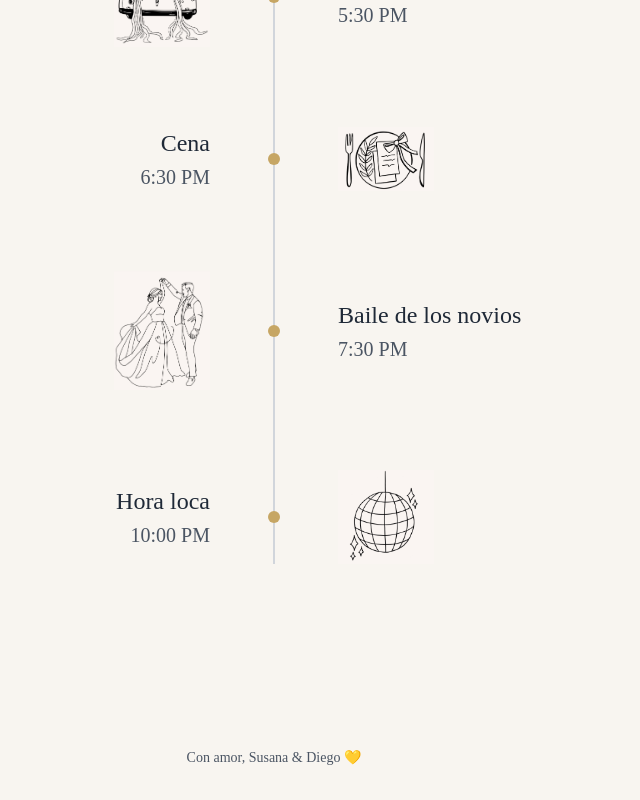
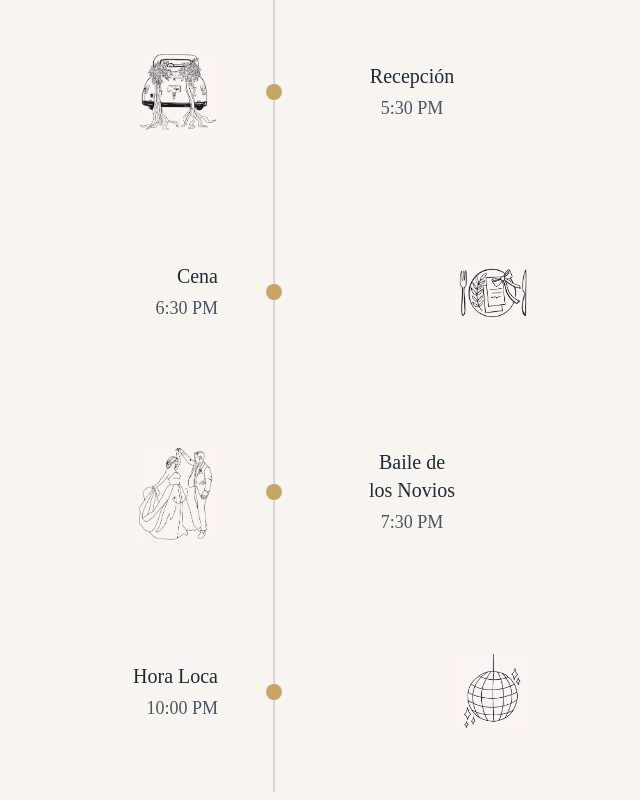
Before and after one commit to Susanabt1001419/Invitacion---Boda, a Next.js app: page / in a window 1280 px wide. Shown: the part 2640-3440 px from the top of the page, without its empty margins (366-1006 px from the left). Built offline with nearby package versions, Linux system fonts and the light colour scheme.

Commit message:
Refactor wedding program section layout

```diff
--- a/pages/index.js
+++ b/pages/index.js
@@ -179,75 +179,109 @@ export default function Home() {
         </motion.div>
       </section>
 
-      {/* 🕰️ PROGRAMA DE LA BODA */}
-      <Section id="programa" className="py-16">
-        <h2 className="font-script text-3xl sm:text-4xl text-gold mb-16">
+     {/* 🕊️ PROGRAMA DE LA BODA */}
+      <Section className="py-16">
+        <h2 className="font-script text-3xl text-gold mb-14">
           Programa de la boda
         </h2>
 
-        <div className="relative max-w-5xl mx-auto px-6">
+        <div className="relative max-w-3xl mx-auto">
 
           {/* LÍNEA CENTRAL */}
-          <div className="absolute left-1/2 top-0 h-full w-[2px] bg-gray-300 -translate-x-1/2" />
+          <div className="absolute left-1/2 top-0 h-full w-[2px] bg-gray-300 transform -translate-x-1/2"></div>
 
-          {/* ITEM */}
-          {[
-            { title: "Ceremonia Católica", time: "4:00 PM", img: "/ceremonia.png", side: "left" },
-            { title: "Recepción", time: "5:30 PM", img: "/recepcion.png", side: "right" },
-            { title: "Cena", time: "6:30 PM", img: "/cena.png", side: "left" },
-            { title: "Baile de los novios", time: "7:30 PM", img: "/baile.png", side: "right" },
-            { title: "Hora loca", time: "10:00 PM", img: "/hora_loca.png", side: "left" },
-          ].map((item, i) => (
-            <div
-              key={i}
-              className="relative grid grid-cols-1 md:grid-cols-2 gap-8 mb-20 items-center"
-            >
+          {/* ===== CEREMONIA ===== */}
+          <div className="relative flex items-center min-h-[200px]">
+            <div className="w-1/2 text-right pr-14 max-w-[220px] ml-auto">
+              <span className="block text-xl font-medium text-gray-800">
+                Ceremonia<br />Católica
+              </span>
+              <span className="block text-lg text-gray-600 mt-1">
+                4:00 PM
+              </span>
+            </div>
 
-              {/* PUNTO DORADO */}
-              <span className="absolute left-1/2 top-1/2 w-3 h-3 bg-gold rounded-full -translate-x-1/2 -translate-y-1/2 z-10" />
+            <span className="absolute left-1/2 w-4 h-4 bg-gold rounded-full transform -translate-x-1/2"></span>
 
-              {/* TEXTO IZQUIERDA */}
-              {item.side === "left" && (
-                <div className="text-right pr-12">
-                  <p className="text-xl sm:text-2xl font-medium text-gray-800">
-                    {item.title}
-                  </p>
-                  <p className="text-lg sm:text-xl text-gray-600 mt-1">
-                    {item.time}
-                  </p>
-                </div>
-              )}
+            <div className="w-1/2 pl-14">
+              <img src="/ceremonia.png" alt="Ceremonia" className="w-20 mx-auto opacity-90" />
+            </div>
+          </div>
 
-              {/* IMAGEN */}
-              <div
-                className={`flex ${
-                  item.side === "left" ? "justify-start pl-12" : "justify-end pr-12"
-                }`}
-              >
-                <img
-                  src={item.img}
-                  alt={item.title}
-                  className="w-20 sm:w-24"
-                />
-              </div>
+          {/* ===== RECEPCIÓN ===== */}
+          <div className="relative flex items-center min-h-[200px]">
+            <div className="w-1/2 pr-14 flex justify-end">
+              <img src="/recepcion.png" alt="Recepción" className="w-20 opacity-90" />
+            </div>
 
-              {/* TEXTO DERECHA */}
-              {item.side === "right" && (
-                <div className="text-left pl-12">
-                  <p className="text-xl sm:text-2xl font-medium text-gray-800">
-                    {item.title}
-                  </p>
-                  <p className="text-lg sm:text-xl text-gray-600 mt-1">
-                    {item.time}
-                  </p>
-                </div>
-              )}
+            <span className="absolute left-1/2 w-4 h-4 bg-gold rounded-full transform -translate-x-1/2"></span>
 
+            <div className="w-1/2 pl-14 max-w-[220px]">
+              <span className="block text-xl font-medium text-gray-800">
+                Recepción
+              </span>
+              <span className="block text-lg text-gray-600 mt-1">
+                5:30 PM
+              </span>
             </div>
-          ))}
+          </div>
+
+          {/* ===== CENA ===== */}
+          <div className="relative flex items-center min-h-[200px]">
+            <div className="w-1/2 text-right pr-14 max-w-[220px] ml-auto">
+              <span className="block text-xl font-medium text-gray-800">
+                Cena
+              </span>
+              <span className="block text-lg text-gray-600 mt-1">
+                6:30 PM
+              </span>
+            </div>
+
+            <span className="absolute left-1/2 w-4 h-4 bg-gold rounded-full transform -translate-x-1/2"></span>
+
+            <div className="w-1/2 pl-14">
+              <img src="/cena.png" alt="Cena" className="w-20 mx-auto opacity-90" />
+            </div>
+          </div>
+
+          {/* ===== BAILE DE LOS NOVIOS ===== */}
+          <div className="relative flex items-center min-h-[200px]">
+            <div className="w-1/2 pr-14 flex justify-end">
+              <img src="/baile.png" alt="Baile" className="w-20 opacity-90" />
+            </div>
+
+            <span className="absolute left-1/2 w-4 h-4 bg-gold rounded-full transform -translate-x-1/2"></span>
+
+            <div className="w-1/2 pl-14 max-w-[220px]">
+              <span className="block text-xl font-medium text-gray-800">
+                Baile de<br />los Novios
+              </span>
+              <span className="block text-lg text-gray-600 mt-1">
+                7:30 PM
+              </span>
+            </div>
+          </div>
+
+          {/* ===== HORA LOCA ===== */}
+          <div className="relative flex items-center min-h-[200px]">
+            <div className="w-1/2 text-right pr-14 max-w-[220px] ml-auto">
+              <span className="block text-xl font-medium text-gray-800">
+                Hora Loca
+              </span>
+              <span className="block text-lg text-gray-600 mt-1">
+                10:00 PM
+              </span>
+            </div>
+
+            <span className="absolute left-1/2 w-4 h-4 bg-gold rounded-full transform -translate-x-1/2"></span>
+
+            <div className="w-1/2 pl-14">
+              <img src="/hora_loca.png" alt="Hora loca" className="w-20 mx-auto opacity-90" />
+            </div>
+          </div>
+
         </div>
       </Section>
-
 
       {/* 🌿 FOOTER */}
       <footer className="py-10 text-sm text-gray-600">
```
